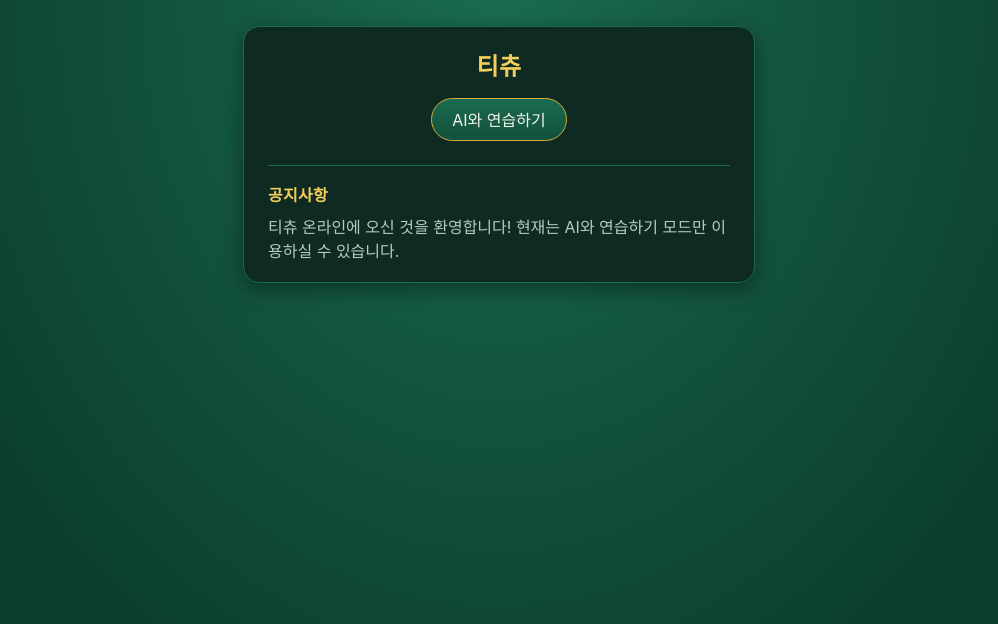
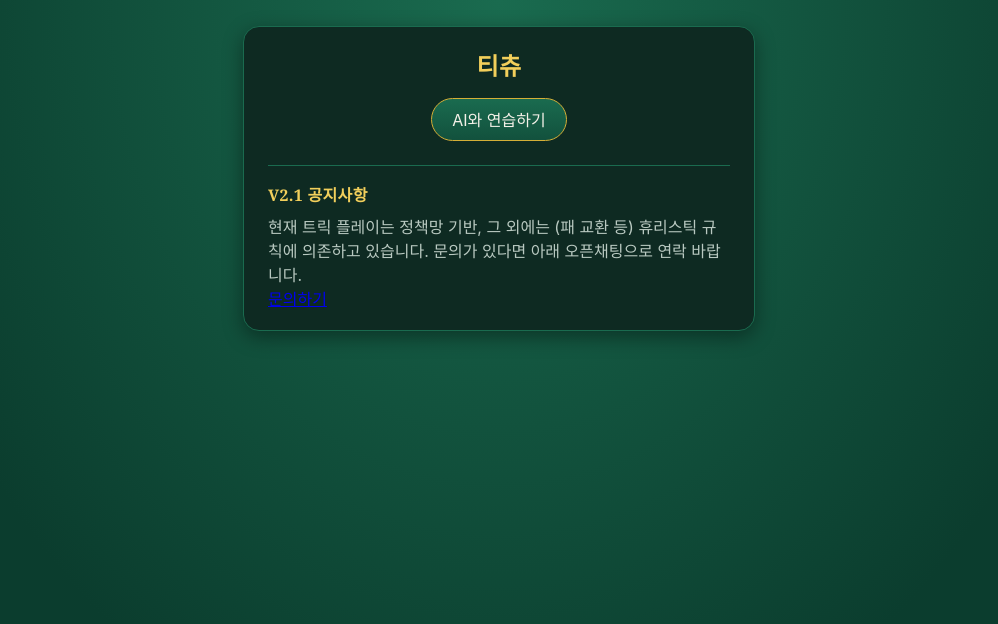
Before and after one commit to yewonlee1211/tichu, a React (Vite) app in the folder packages/client/: page / in a window 1280 px wide. Shown: the top 624 px of the page, without its empty margins (141-1139 px from the left). Built offline with nearby package versions, Linux system fonts and the light colour scheme; no server answers.

Commit message:
[NOTICE] 공지사항 V2.2

```diff
--- a/packages/client/src/content/announcement.ts
+++ b/packages/client/src/content/announcement.ts
@@ -9,6 +9,6 @@ export interface Announcement {
 // only takes effect after `node packages/client/deploy.mjs` redeploys the
 // client build.
 export const announcement: Announcement = {
-  title: '공지사항',
-  body: '티츄 온라인에 오신 것을 환영합니다! 현재는 AI와 연습하기 모드만 이용하실 수 있습니다.',
+  title: 'V2.1 공지사항',
+  body: '현재 트릭 플레이는 정책망 기반, 그 외에는 (패 교환 등) 휴리스틱 규칙에 의존하고 있습니다. 문의가 있다면 아래 오픈채팅으로 연락 바랍니다.',
 };
--- a/packages/client/src/pages/HomePage.tsx
+++ b/packages/client/src/pages/HomePage.tsx
@@ -21,6 +21,9 @@ export function HomePage({ onPlaySolo }: HomePageProps) {
       <section className="home__announcement" aria-label="공지사항">
         <h2>{announcement.title}</h2>
         <p>{announcement.body}</p>
+        <a href="https://open.kakao.com/o/s88yQSNi" target="_blank" rel="noopener noreferrer">
+          문의하기
+        </a>
       </section>
     </section>
   );
```
